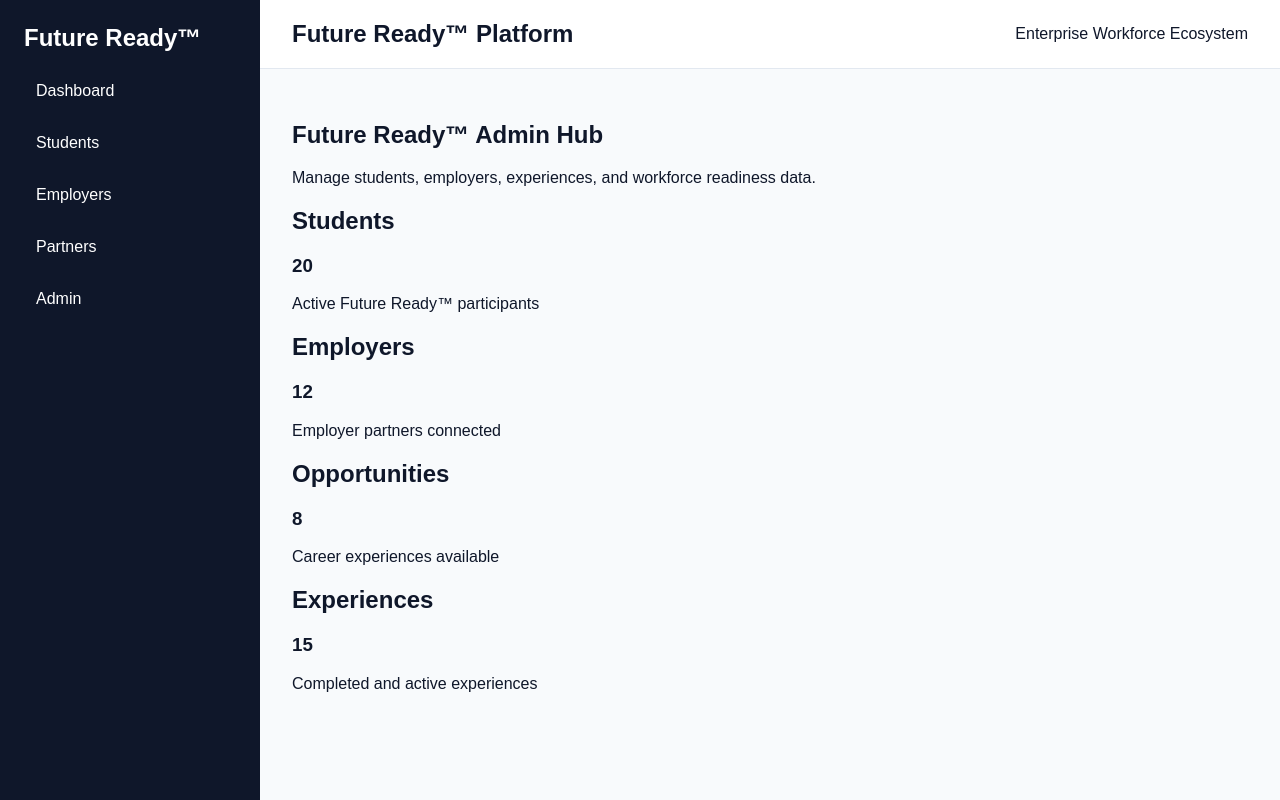
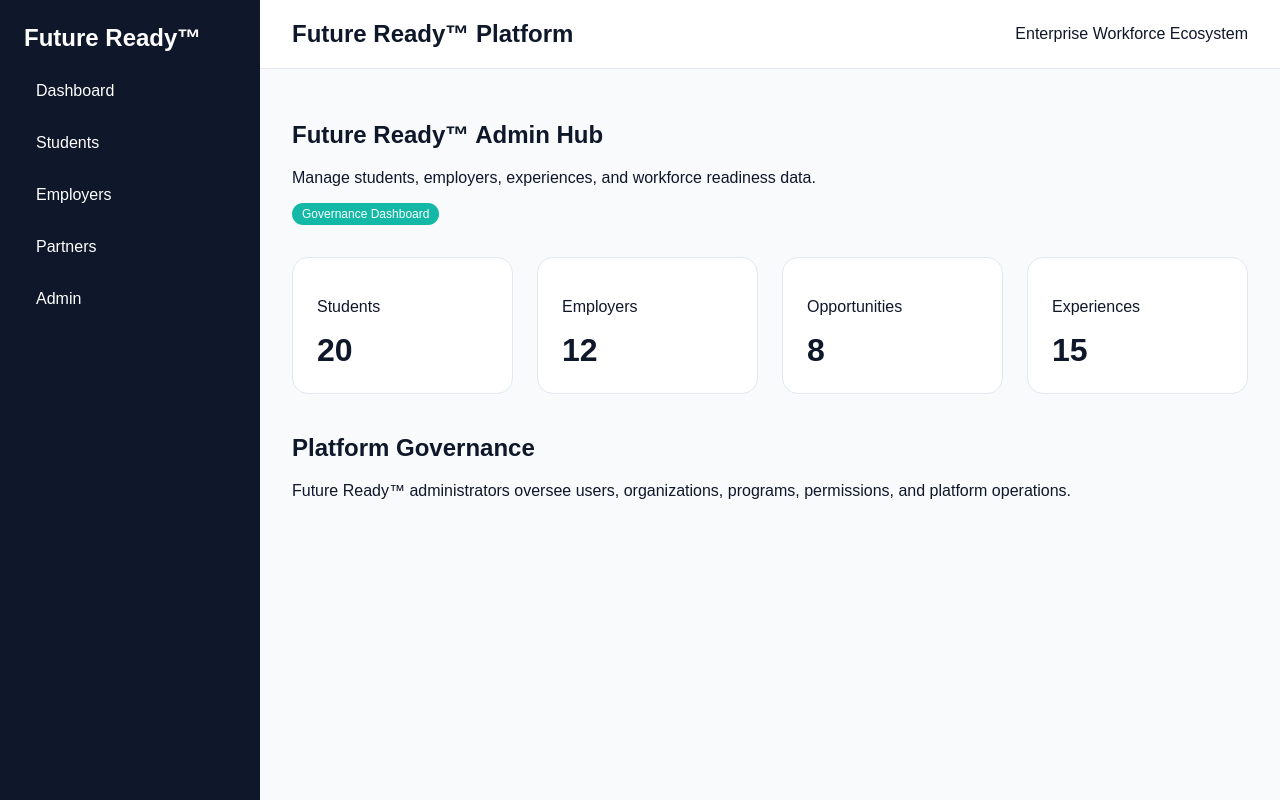
Before and after one commit to Link-Lake-Norman/Build6-, a Next.js app: page /admin in a window 1280 px wide. Built offline with nearby package versions, Linux system fonts and the light colour scheme.

Commit message:
Refactor admin hub using Future Ready enterprise design system

```diff
--- a/app/admin/page.tsx
+++ b/app/admin/page.tsx
@@ -1,3 +1,8 @@
+import SectionHeader from "@/components/ui/SectionHeader";
+import StatCard from "@/components/ui/StatCard";
+import Badge from "@/components/ui/Badge";
+
+
 export default function AdminPage() {
 
   const metrics = [
@@ -23,50 +28,73 @@ export default function AdminPage() {
     },
   ];
 
+
   return (
+
     <main>
 
-      <section className="hero">
-
-        <h1>
-          Future Ready™ Admin Hub
-        </h1>
-
-        <p>
-          Manage students, employers, experiences,
-          and workforce readiness data.
-        </p>
-
-      </section>
+      <SectionHeader
+        title="Future Ready™ Admin Hub"
+        description="Manage students, employers, experiences, and workforce readiness data."
+      />
 
 
-      <section className="journey-grid">
+      <div
+        style={{
+          marginTop: "16px",
+        }}
+      >
+
+        <Badge status="Governance Dashboard" />
+
+      </div>
+
+
+      <section
+        style={{
+          display: "grid",
+          gridTemplateColumns: "repeat(auto-fit, minmax(220px, 1fr))",
+          gap: "24px",
+          marginTop: "32px",
+        }}
+      >
 
         {metrics.map((metric) => (
 
-          <article
-            className="journey-card"
+          <StatCard
             key={metric.title}
-          >
-
-            <h2>
-              {metric.title}
-            </h2>
-
-            <h3>
-              {metric.value}
-            </h3>
-
-            <p>
-              {metric.description}
-            </p>
-
-          </article>
+            label={metric.title}
+            value={metric.value}
+          />
 
         ))}
 
       </section>
 
+
+      <section
+        style={{
+          marginTop: "40px",
+        }}
+      >
+
+        <h2>
+          Platform Governance
+        </h2>
+
+
+        <p>
+          Future Ready™ administrators oversee users,
+          organizations, programs, permissions, and
+          platform operations.
+        </p>
+
+
+      </section>
+
+
     </main>
+
   );
+
 }
```
